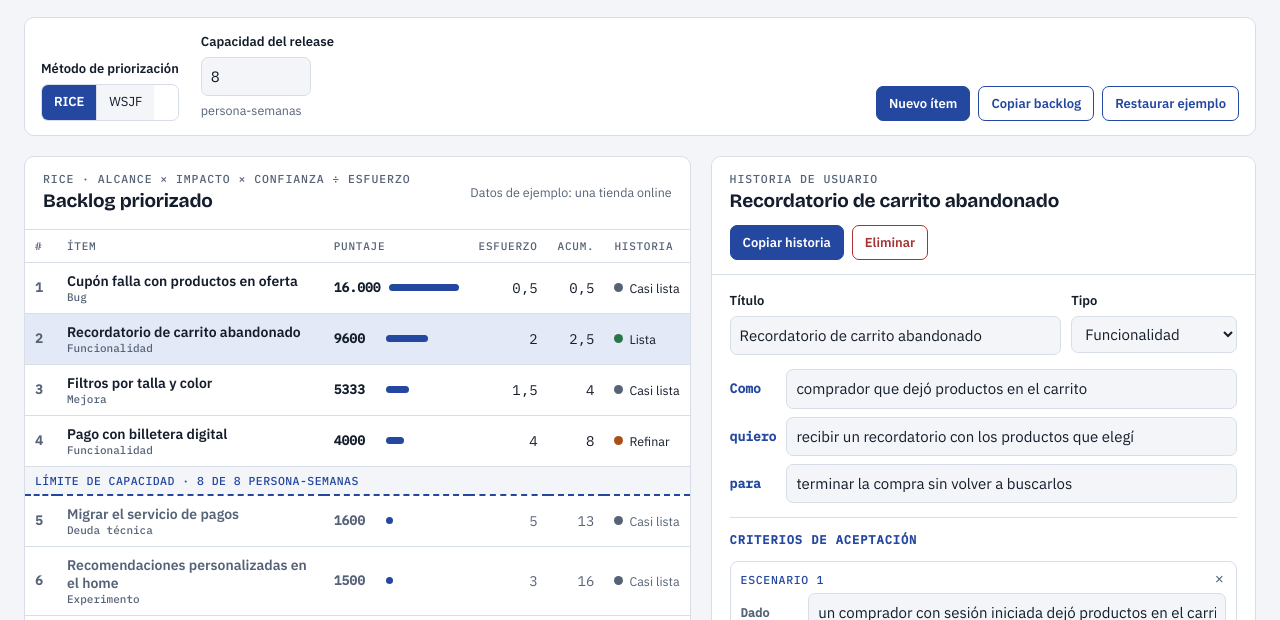
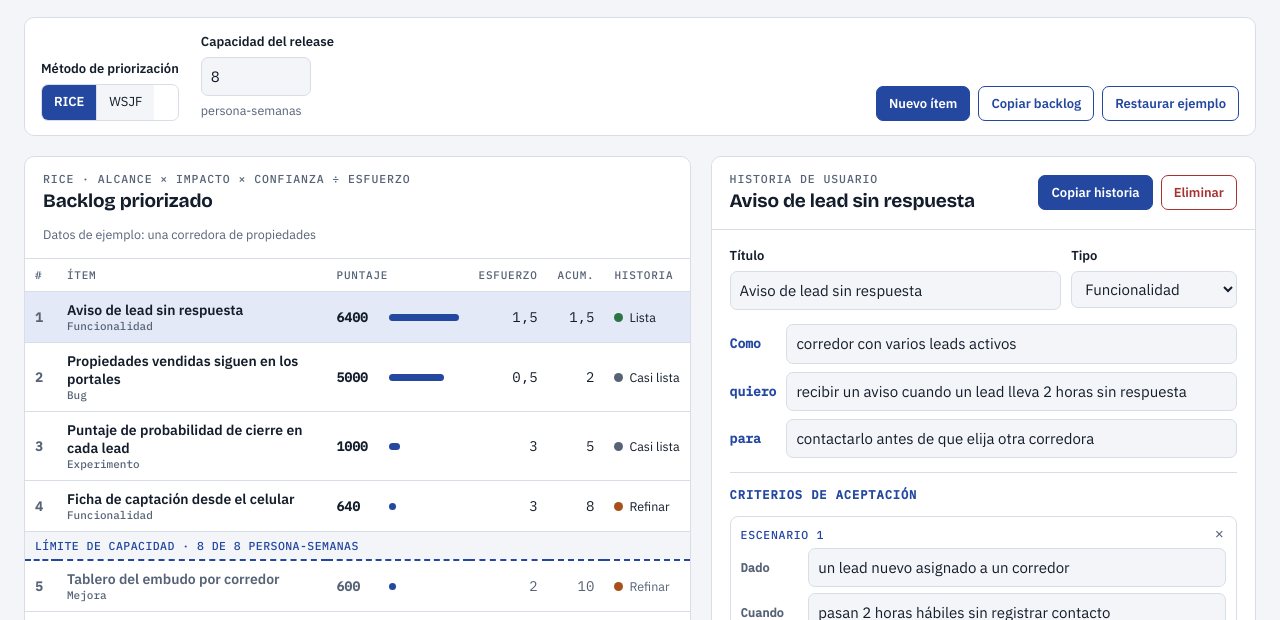
Before and after one commit to javierabravopl6-beep/iPhone, a plain HTML site: page herramientas/product-owner/index.html in a window 1280 px wide. Shown: the part 180-800 px from the top of the page. Drawn offline with nearby package versions, Linux system fonts and the light colour scheme.

Commit message:
Adapta perfil y herramientas al corretaje de propiedades
Co-Authored-By: Claude Opus 5.5 <noreply@anthropic.com>
Claude-Session: https://claude.ai/code/session_01V7v9f5FYrDFRwZJgzMDAUy

```diff
--- a/herramientas/product-owner/index.html
+++ b/herramientas/product-owner/index.html
@@ -161,31 +161,30 @@ const IMPACT = [[0.25,"Mínimo"],[0.5,"Bajo"],[1,"Medio"],[2,"Alto"],[3,"Masivo"
 const FIB = [1,2,3,5,8,13,20];
 
 const EXAMPLE = () => ({method:"rice", capacity:8, sel:"i1", example:true, items:[
-  {id:"i1", titulo:"Recordatorio de carrito abandonado", tipo:"Funcionalidad", rol:"comprador que dejó productos en el carrito", quiero:"recibir un recordatorio con los productos que elegí", para:"terminar la compra sin volver a buscarlos",
-   criterios:[{dado:"un comprador con sesión iniciada dejó productos en el carrito",cuando:"pasan 24 horas sin que compre",entonces:"recibe un correo con los productos, precios actuales y un enlace al carrito"},
-              {dado:"el comprador ya completó la compra",cuando:"se cumplen las 24 horas",entonces:"no se envía ningún recordatorio"}],
-   reach:12000, impact:2, conf:80, effort:2, bv:13, tc:8, rr:3, notas:"Necesita consentimiento de comunicaciones del cliente."},
-  {id:"i2", titulo:"Pago con billetera digital", tipo:"Funcionalidad", rol:"comprador desde el celular", quiero:"pagar con mi billetera digital", para:"no escribir los datos de mi tarjeta",
-   criterios:[{dado:"un comprador en el checkout desde el celular",cuando:"elige pagar con billetera digital y confirma",entonces:"el pedido queda pagado y ve la confirmación"}],
-   reach:20000, impact:1, conf:80, effort:4, bv:8, tc:5, rr:2, notas:"Depende de la migración del servicio de pagos."},
-  {id:"i3", titulo:"Cupón falla con productos en oferta", tipo:"Bug", rol:"comprador con un cupón válido", quiero:"aplicar el cupón aunque tenga productos en oferta en el carrito", para:"recibir el descuento prometido",
-   criterios:[{dado:"un carrito con un producto en oferta y otro sin oferta",cuando:"aplico un cupón válido del 10%",entonces:"el descuento se aplica al producto sin oferta y veo el total actualizado"}],
-   reach:4000, impact:2, conf:100, effort:0.5, bv:8, tc:13, rr:2, notas:"Genera reclamos en soporte cada semana."},
-  {id:"i4", titulo:"Seguimiento del pedido en tiempo real", tipo:"Funcionalidad", rol:"cliente", quiero:"ver en un mapa dónde está mi pedido", para:"",
-   criterios:[], reach:15000, impact:1, conf:50, effort:6, bv:5, tc:3, rr:1, notas:""},
-  {id:"i5", titulo:"Recomendaciones personalizadas en el home", tipo:"Experimento", rol:"comprador recurrente", quiero:"ver productos relacionados con lo que suelo comprar", para:"descubrir productos útiles más rápido",
-   criterios:[{dado:"un comprador con 3 o más compras",cuando:"entra al home",entonces:"ve una fila de 8 recomendaciones basadas en su historial"},
-              {dado:"el experimento está activo",cuando:"termina el período de 3 semanas",entonces:"se compara la conversión con el grupo de control"}],
-   reach:9000, impact:1, conf:50, effort:3, bv:8, tc:2, rr:5, notas:"Modelo definido con la herramienta Del problema al modelo."},
-  {id:"i6", titulo:"Migrar el servicio de pagos", tipo:"Deuda técnica", rol:"equipo de desarrollo", quiero:"migrar el servicio de pagos a la nueva plataforma", para:"poder sumar nuevos medios de pago sin riesgo",
-   criterios:[{dado:"el nuevo servicio en producción",cuando:"se procesan pagos durante una semana",entonces:"la tasa de error no supera la del servicio actual"}],
-   reach:20000, impact:0.5, conf:80, effort:5, bv:3, tc:5, rr:13, notas:""},
-  {id:"i7", titulo:"Filtros por talla y color", tipo:"Mejora", rol:"comprador de ropa", quiero:"filtrar el catálogo por talla y color", para:"ver solo lo que me sirve",
-   criterios:[{dado:"el catálogo de una categoría de ropa",cuando:"selecciono talla M y color azul",entonces:"solo veo productos con stock en talla M y color azul"}],
-   reach:8000, impact:1, conf:100, effort:1.5, bv:5, tc:3, rr:1, notas:""}
+  {id:"i1", titulo:"Aviso de lead sin respuesta", tipo:"Funcionalidad", rol:"corredor con varios leads activos", quiero:"recibir un aviso cuando un lead lleva 2 horas sin respuesta", para:"contactarlo antes de que elija otra corredora",
+   criterios:[{dado:"un lead nuevo asignado a un corredor",cuando:"pasan 2 horas hábiles sin registrar contacto",entonces:"el corredor recibe un aviso en el celular con el nombre del lead y la propiedad consultada"},
+              {dado:"el corredor ya registró una llamada o un mensaje",cuando:"se cumplen las 2 horas",entonces:"no se envía ningún aviso"}],
+   reach:6000, impact:2, conf:80, effort:1.5, bv:13, tc:13, rr:3, notas:""},
+  {id:"i2", titulo:"Ficha de captación desde el celular", tipo:"Funcionalidad", rol:"corredor en la visita de captación", quiero:"registrar la propiedad con fotos y datos desde el celular", para:"publicarla el mismo día sin volver a la oficina",
+   criterios:[{dado:"un corredor en la visita con el propietario",cuando:"completa los datos obligatorios y sube al menos 8 fotos",entonces:"la ficha queda lista para revisión y publicación"}],
+   reach:1200, impact:2, conf:80, effort:3, bv:8, tc:5, rr:2, notas:"Depende de unificar la base de propiedades."},
+  {id:"i3", titulo:"Propiedades vendidas siguen en los portales", tipo:"Bug", rol:"corredor que cierra una venta", quiero:"que la propiedad marcada como vendida deje de estar publicada", para:"no recibir consultas por propiedades que ya no están disponibles",
+   criterios:[{dado:"una propiedad publicada en tres portales",cuando:"el corredor la marca como vendida en el CRM",entonces:"se despublica de los tres portales en menos de 24 horas"}],
+   reach:2500, impact:1, conf:100, effort:0.5, bv:5, tc:8, rr:3, notas:"Genera reclamos de compradores cada semana."},
+  {id:"i4", titulo:"Tablero del embudo por corredor", tipo:"Mejora", rol:"usuario", quiero:"ver captaciones, visitas, promesas y cierres por corredor", para:"",
+   criterios:[], reach:1500, impact:1, conf:80, effort:2, bv:8, tc:3, rr:1, notas:""},
+  {id:"i5", titulo:"Puntaje de probabilidad de cierre en cada lead", tipo:"Experimento", rol:"corredor con más leads de los que puede atender", quiero:"ver qué leads tienen más probabilidad de firmar una promesa", para:"dedicar mi tiempo a los más avanzados",
+   criterios:[{dado:"un lead con datos de origen e interacciones",cuando:"el corredor abre su lista de leads",entonces:"ve los leads ordenados por puntaje, de mayor a menor"},
+              {dado:"el experimento está activo",cuando:"terminan las 8 semanas",entonces:"se compara la tasa de promesas con el grupo de corredores sin puntaje"}],
+   reach:6000, impact:1, conf:50, effort:3, bv:8, tc:2, rr:5, notas:"Modelo definido con la herramienta Del problema al modelo."},
+  {id:"i6", titulo:"Unificar la base de propiedades del CRM y los portales", tipo:"Deuda técnica", rol:"equipo de TI", quiero:"tener una sola base de propiedades sincronizada con los portales", para:"evitar datos duplicados y habilitar nuevas funciones",
+   criterios:[{dado:"la base unificada en producción",cuando:"se publica o modifica una propiedad",entonces:"el cambio se refleja en el CRM y en los portales sin carga manual"}],
+   reach:2500, impact:0.5, conf:80, effort:4, bv:3, tc:5, rr:13, notas:""},
+  {id:"i7", titulo:"Agenda de visitas compartida con el propietario", tipo:"Funcionalidad", rol:"propietario que vende con la corredora", quiero:"ver y confirmar las visitas a mi propiedad", para:"saber cómo avanza la venta sin tener que llamar",
+   criterios:[], reach:1200, impact:1, conf:50, effort:4, bv:5, tc:3, rr:1, notas:"Depende de unificar la base de propiedades."}
 ]});
 
-const KEY = "po-backlog:v1";
+const KEY = "po-backlog:v2";
 let S;
 try { S = JSON.parse(localStorage.getItem(KEY) || "null"); } catch(e) { S = null; }
 if (!S || !Array.isArray(S.items)) S = EXAMPLE();
@@ -248,7 +247,7 @@ function renderTable(){
   const ready = S.items.filter(it => readiness(it) === 1).length;
   $("summary").innerHTML = `<span>Entran al release: <b>${inCount}</b> ítems · <b>${num(inEffort)}</b> persona-semanas</span><span>·</span><span>Listas para sprint: <b>${ready}</b> de <b>${S.items.length}</b></span>`;
   $("method-desc").textContent = S.method === "wsjf" ? "WSJF · costo de demorar ÷ esfuerzo" : "RICE · alcance × impacto × confianza ÷ esfuerzo";
-  $("example-note").textContent = S.example ? "Datos de ejemplo: una tienda online" : "";
+  $("example-note").textContent = S.example ? "Datos de ejemplo: una corredora de propiedades" : "";
 }
 $("rows").addEventListener("click", e => { const tr = e.target.closest("tr.item"); if (tr) select(tr.dataset.id); });
 $("rows").addEventListener("keydown", e => { if ((e.key==="Enter"||e.key===" ") && e.target.matches("tr.item")) { e.preventDefault(); select(e.target.dataset.id); } });
```
Also changed, not shown: herramientas/problema-a-modelo/index.html (+14 -5 lines), index.html (+15 -14 lines), 1 other file.
